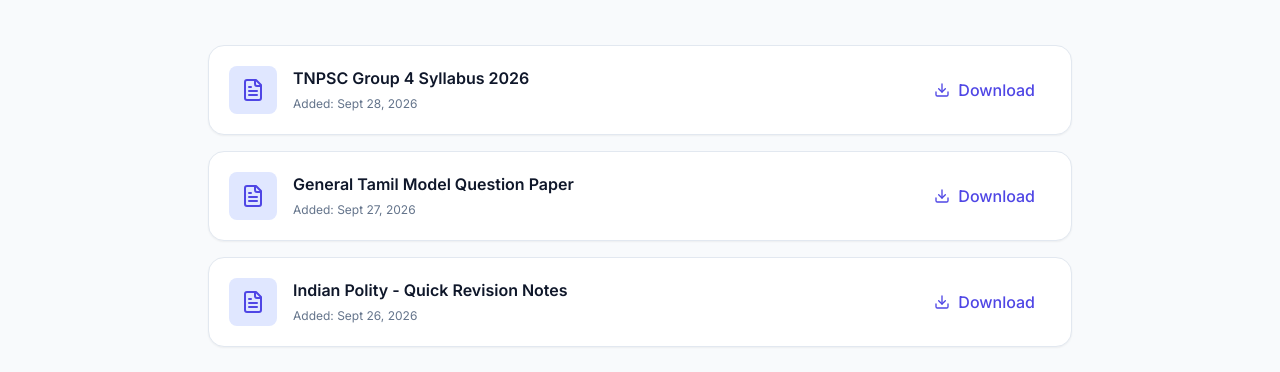
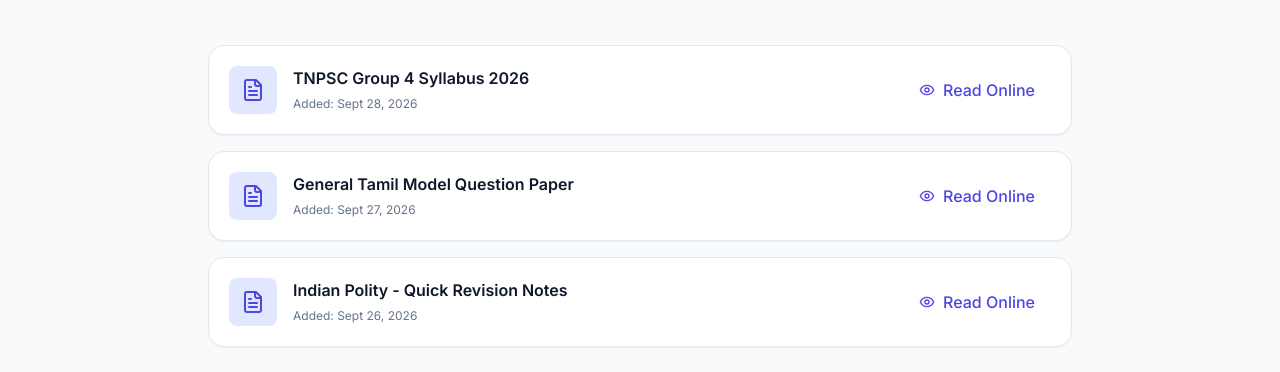
Before and after one commit to mani-personal/edumotion, a Next.js app: page /courses/tnpsc in a window 1280 px wide. Shown: the part 212-584 px from the top of the page. Built offline with nearby package versions, Linux system fonts and the light colour scheme.

Commit message:
Replace Download button with Read Online link

```diff
--- a/app/courses/tnpsc/page.tsx
+++ b/app/courses/tnpsc/page.tsx
@@ -1,6 +1,6 @@
 "use client";
 import { motion } from "framer-motion";
-import { FileText, Download } from "lucide-react";
+import { FileText, Eye } from "lucide-react";
 
 const materials = [
   { id: 1, title: "TNPSC Group 4 Syllabus 2026", date: "Sept 28, 2026", link: "/pdfs/Manikandan_Kannan_Lead_Data_Engineer_Resume_Portfolio.pdf"},
@@ -34,9 +34,12 @@
                 <span className="text-xs text-slate-500">Added: {file.date}</span>
               </div>
             </div>
-            <button className="flex items-center gap-2 text-indigo-600 hover:bg-indigo-50 px-4 py-2 rounded-lg font-medium transition-colors">
-              <Download className="w-4 h-4" /> Download
-            </button>
+            <a href={file.link}
+            target="_blank"
+            rel="noopener noreferrer"
+            className="flex items-center gap-2 text-indigo-600 hover:bg-indigo-50 px-4 py-2 rounded-lg font-medium transition-colors">
+            <Eye className="w-4 h-4" /> Read Online
+            </a>
           </motion.div>
         ))}
       </div>
```
